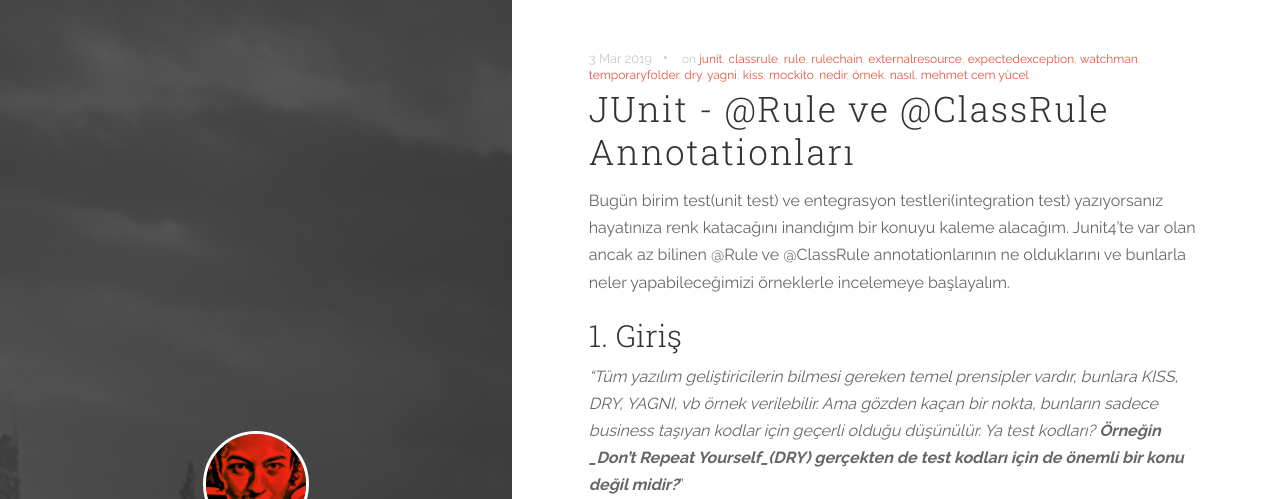
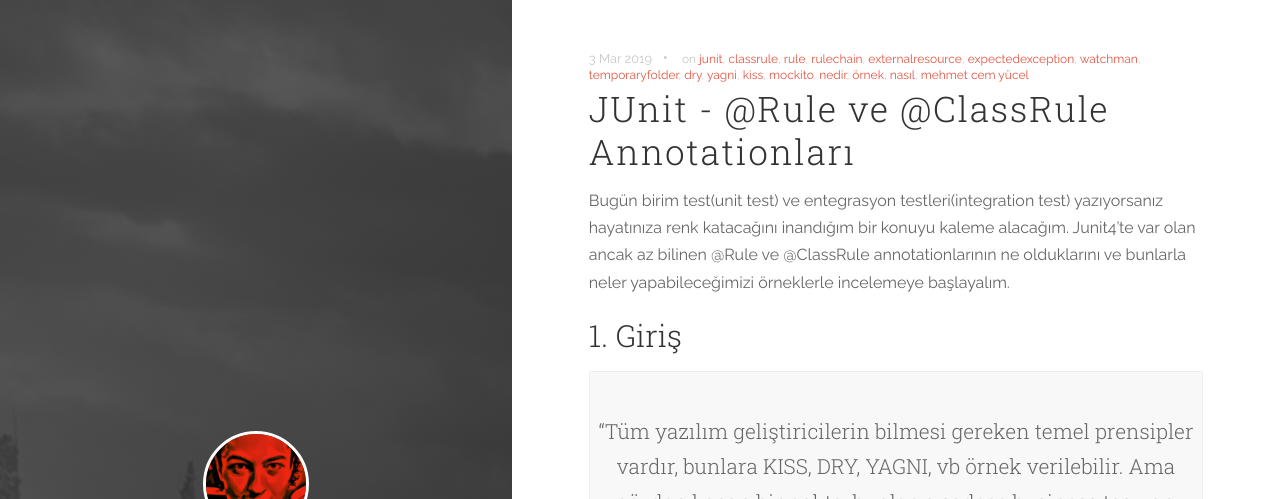
Before and after one commit to pozerank/pozerank.github.io, a Jekyll site: the page built from _posts/2019-03-25-JUnit-Rule-ve-ClassRule-Annotationlari.markdown, in a window 1280 px wide and 1400 px high, cut to the strip 0-499 px from the top of the window. Built offline with Jekyll 4.4.1, drawn with Linux system fonts in a browser that asks for light colours; comment, search, counter and statistics services are not loaded; some of the changed text lies outside the part shown.

Commit message:
code and quote

```diff
--- a/_posts/2019-03-25-JUnit-Rule-ve-ClassRule-Annotationlari.markdown
+++ b/_posts/2019-03-25-JUnit-Rule-ve-ClassRule-Annotationlari.markdown
@@ -9,7 +9,7 @@
 
 ## 1. Giriş
 
-*"Tüm yazılım geliştiricilerin bilmesi gereken temel prensipler vardır, bunlara KISS, DRY, YAGNI, vb örnek verilebilir. Ama gözden kaçan bir nokta, bunların sadece business taşıyan kodlar için geçerli olduğu düşünülür. Ya test kodları? **Örneğin _Don’t Repeat Yourself_(DRY) gerçekten de test kodları için de önemli bir konu değil midir?***"
+>"Tüm yazılım geliştiricilerin bilmesi gereken temel prensipler vardır, bunlara KISS, DRY, YAGNI, vb örnek verilebilir. Ama gözden kaçan bir nokta, bunların sadece business taşıyan kodlar için geçerli olduğu düşünülür. Ya test kodları? **Örneğin _Don’t Repeat Yourself_(DRY) gerçekten de test kodları için de önemli bir konu değil midir?**"
 
 ![](https://cdn-images-1.medium.com/max/800/0*PI13arzqtcC-oXBh.jpg)
 
@@ -17,15 +17,15 @@
 
 Ama aklınıza muhtemel gelen başka soru işaretleri de vardır. Örneğin;
 
-*"Ben zaten bu tarz ihtiyaçlarımı zaten @Before ve @BeforeClass annotationlarını kullanarak da karşılayabiliyordum, niçin böyle bir yapı mevcut?"*
+>"Ben zaten bu tarz ihtiyaçlarımı zaten @Before ve @BeforeClass annotationlarını kullanarak da karşılayabiliyordum, niçin böyle bir yapı mevcut?"
 
 sorusu aklınızdan geçiyor olabilir. Veya
 
-*"Ben zaten kurallarımı bir test metodumun içerisinde kurgulayarak zaten testimi kodluyorum, niçin metod dışına çekme ihtiyacım olsun ki?"*
+>"Ben zaten kurallarımı bir test metodumun içerisinde kurgulayarak zaten testimi kodluyorum, niçin metod dışına çekme ihtiyacım olsun ki?"
 
 gibi sorulara sahipseniz doğru yoldayız. Öncelikle JUnit içerisindeki halihazırda tanımlı kuralları inceleyerek başlayıp, sonrasında custom rule’lar ile neler yapabileceğimizi inceleyeceğiz. Tekrar eden birçok ihtiyacı merkezi şekilde çözmenin yollarını göreceğiz. Eğer rule’suz hali mümkün ise nasıl yapılabileceğini de örnek olarak verip kazanımı gözlemlemeye çalışalım.
 
-"*NOT: Rule’unuzu @Rule annotation’ı ile metodlara, @ClassRule annotation’ı ile sınıflara bağlayabilirsiniz.*"
+>**NOT: Rule’unuzu @Rule annotation’ı ile metodlara, @ClassRule annotation’ı ile sınıflara bağlayabilirsiniz.**
 
 ## 2. Kurallar (Rules)
 
--- a/_posts/2020-05-01-Access-Management-4-Keycloak.markdown
+++ b/_posts/2020-05-01-Access-Management-4-Keycloak.markdown
@@ -24,7 +24,7 @@
 ![keycloak](https://miro.medium.com/max/1250/0*n4KiIGqzdC2PX4QU.png)
 
 
-*_«Keycloak is an open source Identity and Access Management solution aimed at modern applications and services. It makes it easy to secure applications and services with little to no code.»_*
+>"Keycloak is an open source Identity and Access Management solution aimed at modern applications and services. It makes it easy to secure applications and services with little to no code."
 
 2018 Mart’ında [JBoss Community](https://developer.jboss.org/welcome) tarafından [Red Hat](https://www.redhat.com/en)’in katkılarıyla başlatılan [Keycloak](https://www.keycloak.org/), minimum kodla ya da hiç kod geliştirmeden uygulamalara erişim kontrolü için açık kaynak bir çözüm olarak kendisini tanımlıyor. Aşağıda yeteneklerinden bahsederken önceki 3 yazımızda bahsettiğimiz standartları da referans olarak ekleyeceğim.
 
--- a/_sass/uno.scss
+++ b/_sass/uno.scss
@@ -1019,6 +1019,7 @@
 	border: 1px solid #c9e1f6;
 	border-radius: 3px;
 	font-family: Consolas, Menlo, Monaco, Lucida Console, Liberation Mono, DejaVu Sans Mono, Bitstream Vera Sans Mono, Courier New, monospace, serif;
+	color: C5C5C5;
 	font-size: .85em; }
 
 pre {
```
